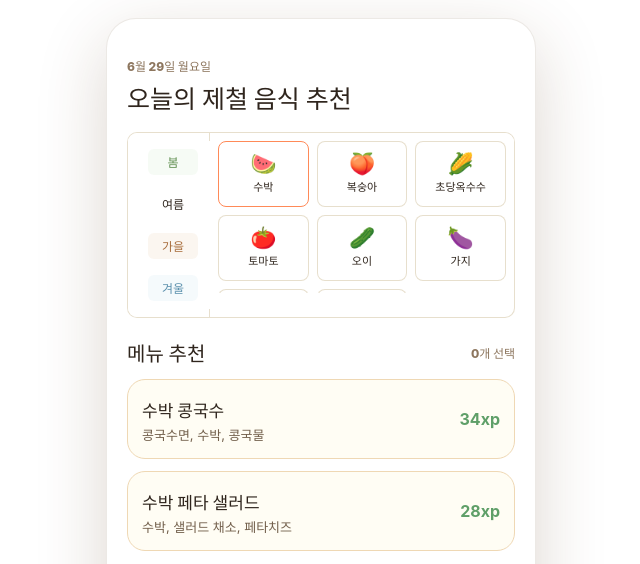
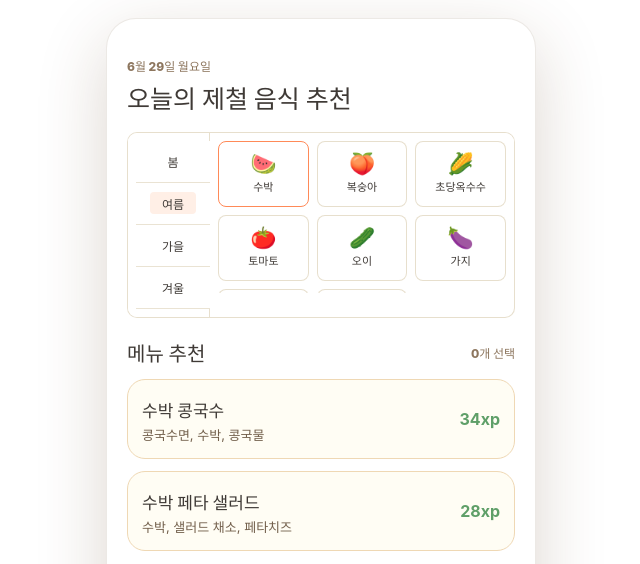
Before and after one commit to maengu86/Toss_menu, a React (Vite) app: page / in a window 1280 px wide. Shown: the top 564 px of the page, without its empty margins (319-959 px from the left). Built offline with nearby package versions, Linux system fonts and the light colour scheme.

Commit message:
Polish index sticker and menu controls

```diff
--- a/src/App.css
+++ b/src/App.css
@@ -11,7 +11,7 @@
   --surface: #ffffff;
   --surface-strong: #fff7f1;
   --line: #efd8b4;
-  --ink: #2f251d;
+  --ink: #3f3a36;
   --muted: #8d765e;
   --soft-text: #725f4b;
   --orange: #ff8a58;
@@ -36,16 +36,19 @@
   position: relative;
   padding: 26px 20px 110px;
   scrollbar-color: transparent transparent;
-  scrollbar-width: thin;
+  scrollbar-width: none;
 }
 
 .screen::-webkit-scrollbar {
-  width: 8px;
+  width: 4px;
 }
 
 .screen::-webkit-scrollbar-track,
 .screen::-webkit-scrollbar-button,
 .screen::-webkit-scrollbar-corner {
+  width: 0;
+  height: 0;
+  display: none;
   background: transparent;
 }
 
@@ -81,7 +84,7 @@
 .top-header h1,
 .compact-header h1 {
   margin: 4px 0 0;
-  color: #2f251d;
+  color: #3f3a36;
   font-size: 28px;
   line-height: 1.1;
 }
@@ -337,7 +340,7 @@
 
 .recommend-card h2 {
   margin: 6px 0;
-  color: #2f251d;
+  color: #3f3a36;
   font-size: 22px;
 }
 
@@ -372,7 +375,7 @@
 
 .section-title h2 {
   margin: 0;
-  color: #2f251d;
+  color: #3f3a36;
   font-size: 20px;
 }
 
@@ -419,9 +422,10 @@
   width: 74px;
   min-height: 42px;
   border: 0;
+  border-bottom: 1px solid rgba(226, 216, 195, 0.72);
   border-radius: 0;
   clip-path: none;
-  color: #8d765e;
+  color: #3f3a36;
   font-size: 12px;
   font-weight: 900;
   background: #ffffff;
@@ -430,51 +434,51 @@
 
 .season-tabs button span {
   display: inline-grid;
-  min-width: 50px;
-  min-height: 26px;
+  min-width: 46px;
+  min-height: 22px;
   place-items: center;
-  border-radius: 6px;
+  border-radius: 4px;
   background: transparent;
 }
 
 .season-tabs button[style*="7abf63"] {
-  color: var(--season-spring-ink);
+  color: #3f3a36;
   background: #ffffff;
 }
 
 .season-tabs button[style*="7abf63"] span {
-  background: color-mix(in srgb, var(--season-spring-surface) 60%, transparent);
+  background: transparent;
 }
 
 .season-tabs button[style*="ff9a62"] {
-  color: var(--season-summer-ink);
+  color: #3f3a36;
   background: #ffffff;
 }
 
 .season-tabs button[style*="ff9a62"] span {
-  background: color-mix(in srgb, var(--season-summer-surface) 60%, transparent);
+  background: transparent;
 }
 
 .season-tabs button[style*="d79555"] {
-  color: var(--season-autumn-ink);
+  color: #3f3a36;
   background: #ffffff;
 }
 
 .season-tabs button[style*="d79555"] span {
-  background: color-mix(in srgb, var(--season-autumn-surface) 60%, transparent);
+  background: transparent;
 }
 
 .season-tabs button[style*="70aeca"] {
-  color: var(--season-winter-ink);
+  color: #3f3a36;
   background: #ffffff;
 }
 
 .season-tabs button[style*="70aeca"] span {
-  background: color-mix(in srgb, var(--season-winter-surface) 60%, transparent);
+  background: transparent;
 }
 
 .season-tabs button.active {
-  color: #2f251d;
+  color: #3f3a36;
   min-height: 42px;
   position: relative;
   z-index: 2;
@@ -485,7 +489,7 @@
 }
 
 .season-tabs button.active span {
-  background: #ffffff;
+  background: color-mix(in srgb, var(--season-accent) 16%, #ffffff);
 }
 
 .season-panel-index {
@@ -614,7 +618,7 @@
 }
 
 .seasonal-tile strong {
-  color: #2f251d;
+  color: #3f3a36;
   font-size: 11px;
   line-height: 1.15;
   text-align: center;
@@ -744,7 +748,7 @@
 }
 
 .selected-menu-panel-head strong {
-  color: #2f251d;
+  color: #3f3a36;
 }
 
 .selected-menu-panel-head button,
@@ -770,15 +774,21 @@
 }
 
 .selected-menu-chip span {
-  color: #2f251d;
+  color: #3f3a36;
   font-size: 13px;
   font-weight: 900;
 }
 
 .selected-menu-chip button {
-  padding: 7px 9px;
-  color: #8d765e;
-  background: #f8f4ee;
+  width: 30px;
+  height: 30px;
+  display: grid;
+  place-items: center;
+  padding: 0;
+  color: #adb3ba;
+  font-size: 18px;
+  line-height: 1;
+  background: #ffffff;
 }
 
 .selected-menu-shop {
@@ -822,7 +832,7 @@
 .menu-card strong {
   display: block;
   margin: 3px 0;
-  color: #2f251d;
+  color: #3f3a36;
   font-size: 17px;
 }
 
@@ -990,7 +1000,7 @@
 .level-card strong,
 .shopping-summary strong,
 .reward-card strong {
-  color: #2f251d;
+  color: #3f3a36;
 }
 
 .progress-track {
@@ -1016,7 +1026,7 @@
   padding: 15px 16px;
   border: 1px solid #efd8b4;
   border-radius: 18px;
-  color: #2f251d;
+  color: #3f3a36;
   background: #fffdf4;
 }
 
@@ -1054,7 +1064,7 @@
 }
 
 .ingredient-row b {
-  color: #2f251d;
+  color: #3f3a36;
 }
 
 .market-group {
@@ -1129,7 +1139,7 @@
 .decor-card strong {
   display: block;
   margin: 0;
-  color: #2f251d;
+  color: #3f3a36;
   font-size: 12px;
   line-height: 1.2;
 }
@@ -1254,7 +1264,7 @@
   grid-template-columns: 44px 1fr 44px;
   align-items: center;
   margin: -10px -4px 10px;
-  color: #191f28;
+  color: #363a40;
 }
 
 .toss-shopping-header button {
@@ -1262,7 +1272,7 @@
   height: 38px;
   border: 0;
   border-radius: 50%;
-  color: #191f28;
+  color: #363a40;
   font-size: 30px;
   line-height: 1;
   background: transparent;
@@ -1282,7 +1292,7 @@
 }
 
 .toss-header h1 {
-  color: #191f28;
+  color: #363a40;
   font-size: 30px;
   letter-spacing: 0;
 }
@@ -1322,7 +1332,7 @@
 }
 
 .toss-steps div.active {
-  color: #191f28;
+  color: #363a40;
 }
 
 .toss-steps div.active span {
@@ -1359,7 +1369,7 @@
 .toss-summary-card strong {
   display: block;
   margin-top: 6px;
-  color: #191f28;
+  color: #363a40;
   font-size: 28px;
   line-height: 1.1;
 }
@@ -1412,12 +1422,12 @@
 }
 
 .toss-menu-box-head strong {
-  color: #191f28;
+  color: #363a40;
   font-size: 16px;
 }
 
 .toss-menu-box-head b {
-  color: #191f28;
+  color: #363a40;
 }
 
 .toss-list {
@@ -1444,7 +1454,7 @@
 .checkout-card strong,
 .complete-card h2,
 .option-group h2 {
-  color: #191f28;
+  color: #363a40;
 }
 
 .toss-primary,
@@ -1489,7 +1499,7 @@
 }
 
 .toss-copy strong {
-  color: #191f28;
+  color: #363a40;
   font-size: 21px;
 }
 
@@ -1504,7 +1514,7 @@
   padding: 17px;
   border: 1px solid #edf0f3;
   border-radius: 20px;
-  color: #191f28;
+  color: #363a40;
   text-align: left;
   background: #ffffff;
   transition: border-color 160ms ease, box-shadow 160ms ease, transform 160ms ease;
@@ -1578,7 +1588,7 @@
 }
 
 .checkout-card b {
-  color: #191f28;
+  color: #363a40;
   font-size: 20px;
 }
 
@@ -1627,7 +1637,7 @@
 
 .price-sheet b,
 .receipt-mini b {
-  color: #191f28;
+  color: #363a40;
 }
 
 .price-sheet .total {
@@ -1638,7 +1648,7 @@
 
 .price-sheet .total span,
 .price-sheet .total b {
-  color: #191f28;
+  color: #363a40;
   font-size: 17px;
   font-weight: 900;
 }
@@ -1737,7 +1747,7 @@
 }
 
 .toss-menu-box-head span {
-  color: #191f28;
+  color: #363a40;
   font-size: 13px;
 }
 
@@ -1837,7 +1847,7 @@
 }
 
 .pet-mode-tabs button.active {
-  color: #2f251d;
+  color: #3f3a36;
   background: #fff7f1;
 }
 
@@ -1883,7 +1893,7 @@
 }
 
 .pet-inventory .decor-tabs button.active {
-  color: #2f251d;
+  color: #3f3a36;
   background: #fff7f1;
 }
 
--- a/src/App.tsx
+++ b/src/App.tsx
@@ -334,7 +334,7 @@ function HomeScreen({
                 {selectedMenus.map((menu) => (
                   <div className="selected-menu-chip" key={menu.id}>
                     <span>{menu.name}</span>
-                    <button aria-label={`${menu.name} 삭제`} onClick={() => onRemoveMenu(menu.id)} type="button">삭제</button>
+                    <button aria-label={`${menu.name} 삭제`} onClick={() => onRemoveMenu(menu.id)} type="button">×</button>
                   </div>
                 ))}
                 <button className="selected-menu-shop" onClick={onStartShopping} type="button">구매하기</button>
--- a/src/components/PetAvatar.tsx
+++ b/src/components/PetAvatar.tsx
@@ -85,14 +85,14 @@ function PetAvatar({
         <path d="M100 225c-10 8-8 17 5 19 9-2 15-8 16-17z" fill="#ffd789" stroke="#8b6038" strokeWidth="5" />
         <path d="M160 225c10 8 8 17-5 19-9-2-15-8-16-17z" fill="#ffd789" stroke="#8b6038" strokeWidth="5" />
 
-        <circle cx="104" cy="104" r="10" fill="#29384a" />
-        <circle cx="156" cy="104" r="10" fill="#29384a" />
+        <circle cx="104" cy="104" r="10" fill="#3f4652" />
+        <circle cx="156" cy="104" r="10" fill="#3f4652" />
         <circle cx="101" cy="100" r="3" fill="#ffffff" />
         <circle cx="153" cy="100" r="3" fill="#ffffff" />
         <circle cx="88" cy="123" r="12" fill="#f29aa0" opacity="0.74" />
         <circle cx="172" cy="123" r="12" fill="#f29aa0" opacity="0.74" />
         <path d="M124 116c4 4 8 4 12 0" fill="none" stroke="#d7a131" strokeWidth="5" strokeLinecap="round" />
-        <path d={isHappy ? 'M106 135c15 15 33 15 48 0' : 'M112 138c11 7 25 7 36 0'} fill="none" stroke="#29384a" strokeWidth="5" strokeLinecap="round" />
+        <path d={isHappy ? 'M106 135c15 15 33 15 48 0' : 'M112 138c11 7 25 7 36 0'} fill="none" stroke="#3f4652" strokeWidth="5" strokeLinecap="round" />
         {isHappy && (
           <g className="munch-bites">
             <circle cx="94" cy="141" r="5" fill="#ff8a58" />
@@ -103,9 +103,9 @@ function PetAvatar({
 
         {hasGlasses && (
           <g>
-            <rect x="86" y="95" width="34" height="20" rx="10" fill="#29384a" />
-            <rect x="140" y="95" width="34" height="20" rx="10" fill="#29384a" />
-            <path d="M120 105h20" stroke="#29384a" strokeWidth="5" />
+            <rect x="86" y="95" width="34" height="20" rx="10" fill="#3f4652" />
+            <rect x="140" y="95" width="34" height="20" rx="10" fill="#3f4652" />
+            <path d="M120 105h20" stroke="#3f4652" strokeWidth="5" />
             <path d="M92 101h22M146 101h22" stroke="#ffcf57" strokeWidth="3" strokeLinecap="round" />
           </g>
         )}
@@ -153,7 +153,7 @@ function PetAvatar({
           <g transform="translate(35 169)">
             <path d="M8 10c0-8 7-14 15-14s15 6 15 14" fill="none" stroke="#5b6f82" strokeWidth="4" />
             <rect x="2" y="10" width="42" height="42" rx="14" fill="#ffb25f" stroke="#8b6038" strokeWidth="4" />
-            <circle cx="23" cy="31" r="12" fill="#29384a" />
+            <circle cx="23" cy="31" r="12" fill="#3f4652" />
             <path d="M17 37c4 4 8 4 12 0" stroke="#ffffff" strokeWidth="3" strokeLinecap="round" />
           </g>
         )}
@@ -175,7 +175,7 @@ function PetAvatar({
             <path d="M9 4h36l-5 54H14z" fill="#ff6f63" stroke="#9e3735" strokeWidth="4" />
             <path d="M15 18h24" stroke="#fff7df" strokeWidth="5" strokeLinecap="round" opacity="0.82" />
             <path d="M31 3l9-17" stroke="#75b84f" strokeWidth="5" strokeLinecap="round" />
-            <circle cx="28" cy="36" r="4" fill="#29384a" opacity="0.5" />
+            <circle cx="28" cy="36" r="4" fill="#3f4652" opacity="0.5" />
           </g>
         )}
         {hasSweetPotato && (
```
